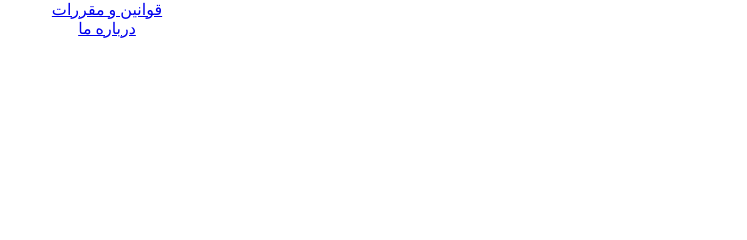
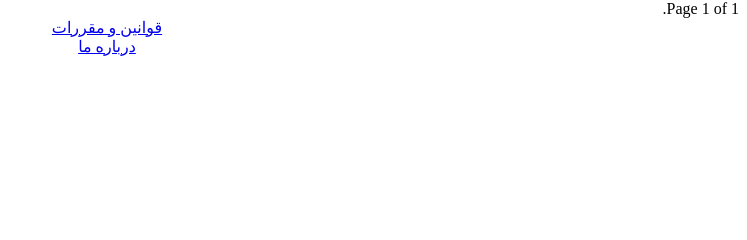
Before and after one commit to RohamIzadidoost/abar, a Django app: page /page1/ in a window 1280 px wide. Shown: the part 122-362 px from the top of the page, without its empty margins (533-1280 px from the left). Run offline with Django 4.2, Linux system fonts and the light colour scheme; data that the repository does not hold is empty.

Commit message:
pagination

```diff
--- a/page1/templates/page1/index.html
+++ b/page1/templates/page1/index.html
@@ -27,8 +27,26 @@
           <td>{{job.explanations}}</td>
         </tr>
         {% endfor %}
+
       </tbody>
     </table>
+    <div class="pagination">
+	    <span class="step-links">
+		{% if page_obj.has_previous %}
+		    <a href="?page=1">&laquo; first</a>
+		    <a href="?page={{ page_obj.previous_page_number }}">previous</a>
+		{% endif %}
+
+		<span class="current">
+		    Page {{ page_obj.number }} of {{ page_obj.paginator.num_pages }}.
+		</span>
+
+		{% if page_obj.has_next %}
+		    <a href="?page={{ page_obj.next_page_number }}">next</a>
+		    <a href="?page={{ page_obj.paginator.num_pages }}">last &raquo;</a>
+		{% endif %}
+	    </span>
+ 	</div>
 	  	<div class="foot">
 		  	<a href="https://www.google.com" target="_blank">قوانین و مقررات</a>
 		  </div>
--- a/page1/views.py
+++ b/page1/views.py
@@ -1,8 +1,17 @@
 from django.shortcuts import render
 from django.http import HttpResponse
 from .models import Job
+from django.views.generic import ListView
+from django.core.paginator import Paginator
 # Create your views here.
+
 def index(request):
     jobs = Job.objects.all()
-    context = {'jobs' : jobs}
+    paginator = Paginator(jobs , 1)
+    page_number = request.GET.get('page')
+    page_obj = paginator.get_page(page_number)
+    context = {
+    'jobs' : jobs ,
+    'page_obj': page_obj
+    }
     return render(request , "page1/index.html" , context)
```
